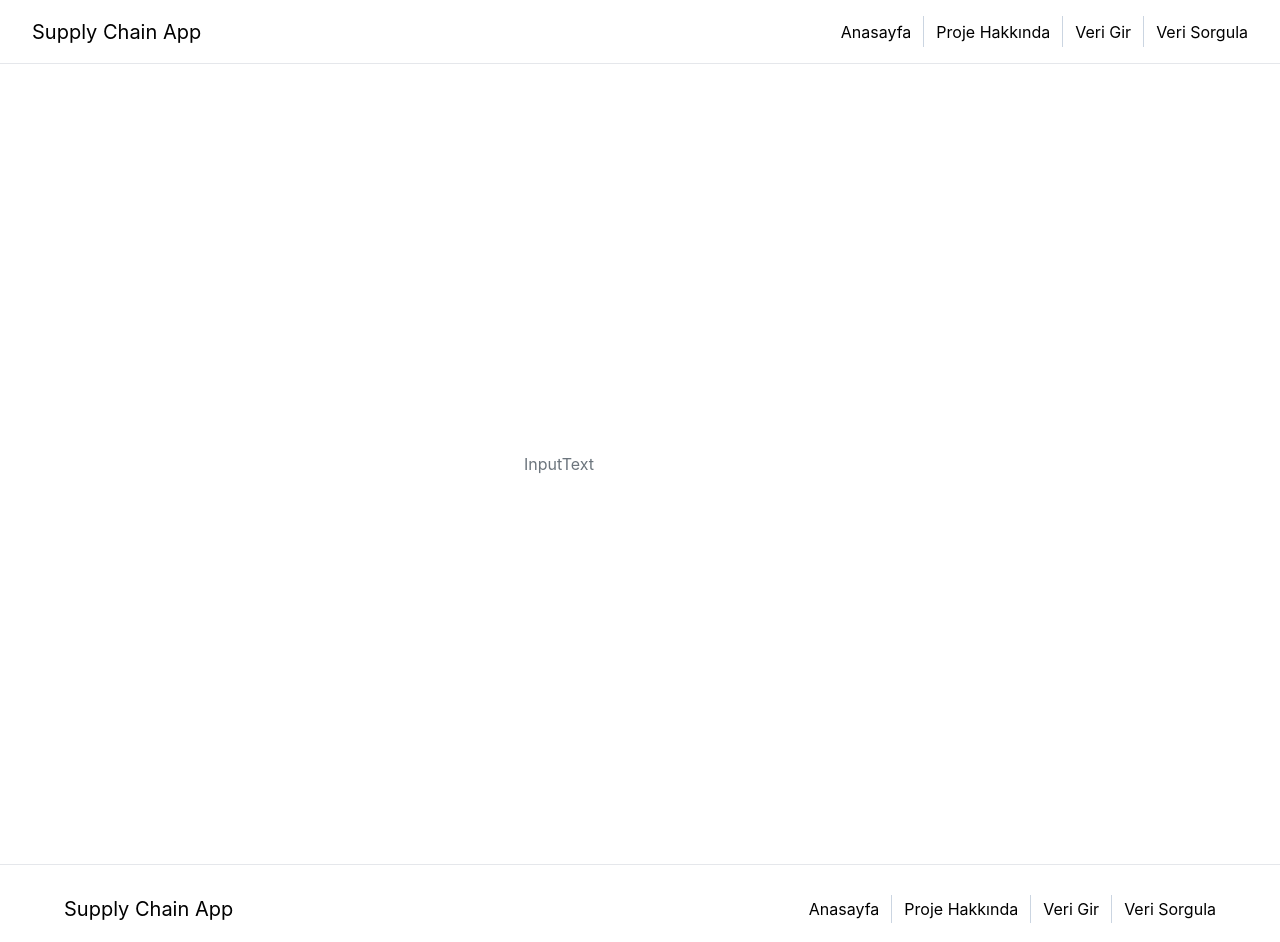
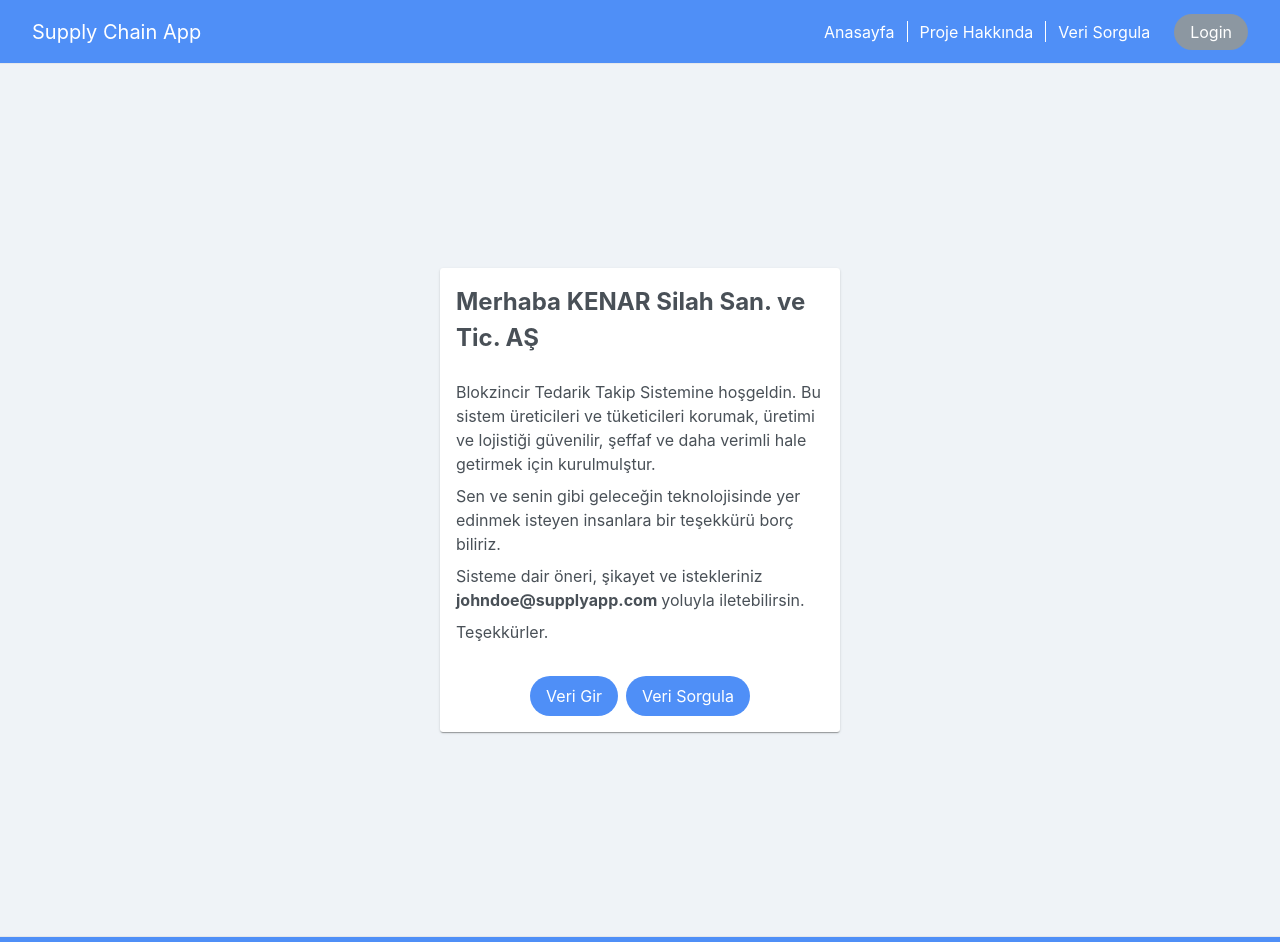
Before and after one commit to umutkenar/supply-chain, a Vue app: page / in a window 1280 px wide. Shown: the top 942 px of the page. Built offline with nearby package versions, Linux system fonts and the light colour scheme.

Commit message:
some components added

```diff
--- a/src/App.vue
+++ b/src/App.vue
@@ -1,7 +1,7 @@
 <template>
   <div>
     <ScHeader></ScHeader>
-    <div class="w-full h-screen">
+    <div class="w-full p-9 bg-[#eff3f7]">
       <RouterView></RouterView>
     </div>
     <ScFooter></ScFooter>
--- /dev/null
+++ b/src/components/AddProduct/AddProduct.vue
@@ -0,0 +1,15 @@
+<template>
+    <div class="w-full h-screen flex justify-center items-center">
+      <div class="field">
+        <span class="p-float-label">
+          <InputText id="inputtext" type="text" v-model="value1" />
+          <label for="inputtext">InputText</label>
+        </span>
+      </div>
+    </div>
+  </template>
+  <script setup>
+  import {ref} from 'vue'
+  const value1 = ref();
+  </script>
+  <style></style>
--- /dev/null
+++ b/src/components/BaseComponents/ScButton.vue
@@ -0,0 +1,43 @@
+<template>
+  <RouterLink :to="{ name: buttonLink }" :class="buttonClass"
+    >{{buttonText}}</RouterLink
+  >
+</template>
+<script setup>
+import { defineProps,computed } from "vue";
+// eslint-disable-next-line no-unused-vars
+const props = defineProps({
+  buttonText: {
+    type: String,
+    required: true,
+  },
+  buttonLink: {
+    type: String,
+    default:'HomePage',
+    required: false,
+  },
+  primary:{
+    type:Boolean,
+    default: false,
+  },
+  secondary:{
+    type:Boolean,
+    default: false,
+  },
+  tertiary:{
+    type:Boolean,
+    default: false,
+  },
+});
+
+const buttonClass = computed(()=>{
+  return [
+   "max-w-max py-2 px-4 rounded-full",
+    {
+      "bg-PRIMARY_BLUE  text-white": props.primary,
+      "bg-PRIMARY_RED  text-white": props.secondary,
+      "bg-GREYSCALE_3 text-white": props.tertiary,
+    }
+  ]
+})
+</script>
--- a/src/components/BaseComponents/ScFooter.vue
+++ b/src/components/BaseComponents/ScFooter.vue
@@ -1,15 +1,15 @@
 <template>
-  <div class="w-full h-32 border-t py-4 px-8">
-    <div class="w-full h-full px-8 py-4 flex flex-col gap-4 justify-center items-center">
+  <div class="w-full h-32 border-t py-4 px-8 bg-[#4f8ff7]">
+    <div class="w-full h-full px-8 py-4 flex flex-col gap-4 justify-center items-center text-white">
       <div class="w-full flex justify-between items-center">
         <h1 class="text-xl">Supply Chain App</h1>
         <div class="w-full h-full max-w-max flex gap-3 items-center">
           <RouterLink to="/">Anasayfa</RouterLink>
-          <div class="h-full w-[1px] bg-slate-300"></div>
+          <div class="h-full w-[1px] bg-white"></div>
           <RouterLink :to="{ name: 'AboutProject' }">Proje Hakkında</RouterLink>
-          <div class="h-full w-[1px] bg-slate-300"></div>
+          <div class="h-full w-[1px] bg-white"></div>
           <RouterLink to="/">Veri Gir</RouterLink>
-          <div class="h-full w-[1px] bg-slate-300"></div>
+          <div class="h-full w-[1px] bg-white"></div>
           <RouterLink to="/">Veri Sorgula</RouterLink>
         </div>
       </div>
--- a/src/components/BaseComponents/ScHeader.vue
+++ b/src/components/BaseComponents/ScHeader.vue
@@ -1,17 +1,62 @@
 <template>
-  <div class="w-full h-16 border-b">
-    <div class="w-full h-full px-8 py-4 flex justify-between items-center ">
-        <h1 class=" text-xl">Supply Chain App</h1>
-        <div class="w-full h-full max-w-max flex gap-3 items-center">
-            <RouterLink to="/">Anasayfa</RouterLink>
-            <div class="h-full w-[1px] bg-slate-300"></div>
-            <RouterLink :to="{ name: 'AboutProject' }">Proje Hakkında</RouterLink>
-            <div class="h-full w-[1px] bg-slate-300"></div>
-            <RouterLink to="/">Veri Gir</RouterLink>
-            <div class="h-full w-[1px] bg-slate-300"></div>
-            <RouterLink to="/">Veri Sorgula</RouterLink>
-
+  <div class="w-full h-16 border-b bg-PRIMARY_BLUE">
+    <div class="w-full h-full px-8 py-4 flex justify-between items-center">
+      <div class="flex gap-6 items-center">
+        <h1 class="text-xl text-white">Supply Chain App</h1>
+      </div>
+      <div class="flex items-center gap-6 h-2/3">
+        <div v-if="isLogged" class="w-full h-full max-w-max flex gap-3 items-center text-white">
+          <RouterLink to="/">Anasayfa</RouterLink>
+          <div class="h-full w-[1px] bg-white"></div>
+          <RouterLink :to="{ name: 'AboutProject' }">Proje Hakkında</RouterLink>
+          <div class="h-full w-[1px] bg-white"></div>
+          <RouterLink :to="{ name: 'AddProduct' }">Veri Gir</RouterLink>
+          <div class="h-full w-[1px] bg-white"></div>
+          <RouterLink :to="{ name: 'GetProduct' }">Veri Sorgula</RouterLink>
         </div>
+        <div v-else class="w-full h-full max-w-max flex gap-3 items-center text-white">
+          <RouterLink to="/">Anasayfa</RouterLink>
+          <div class="h-full w-[1px] bg-white"></div>
+          <RouterLink :to="{ name: 'AboutProject' }">Proje Hakkında</RouterLink>
+          <div class="h-full w-[1px] bg-white"></div>
+          <RouterLink :to="{ name: 'GetProduct' }">Veri Sorgula</RouterLink>
+        </div>
+        <div>
+          <ScButtonVue v-if="!isLogged" button-text="Login" tertiary @click="logIn"></ScButtonVue>
+          <ScButtonVue v-else button-text="Logout" tertiary @click="logOut"></ScButtonVue>
+        </div>
+      </div>
     </div>
   </div>
 </template>
+<script setup>
+
+import { ref } from "vue";
+import ScButtonVue from "./ScButton.vue";
+
+
+const isLogged = ref(false);
+function logIn() {
+  localStorage.setItem("isLoggedIn", "true");
+  isLogged.value = true;
+}
+function logOut() {
+  localStorage.setItem("isLoggedIn", "false");
+  isLogged.value = false;
+}
+// onMounted(() => {
+//   let temp = localStorage.getItem("isLoggedIn");
+// });
+
+// watch(isLogged, () => {
+//   let temp = localStorage.getItem("isLoggedIn");
+//   console.log("sadasdasdas");
+//   if (temp === "true") isLogged.value = true;
+//   else isLogged.value = false;
+// });
+// watch(
+//   () => {
+//     isLogged.value = localStorage.getItem("isLoggedIn") === "true" ? true : false;
+//   },
+// );
+</script>
--- /dev/null
+++ b/src/components/GetProduct/GetProduct.vue
@@ -0,0 +1,3 @@
+<template>
+    <h1>Hello World!</h1>
+</template>
--- a/src/components/HomePage/HomePage.vue
+++ b/src/components/HomePage/HomePage.vue
@@ -1,15 +1,45 @@
 <template>
   <div class="w-full h-screen flex justify-center items-center">
-    <div class="field">
-      <span class="p-float-label">
-        <InputText id="inputtext" type="text" v-model="value1" />
-        <label for="inputtext">InputText</label>
-      </span>
-      {{value1}}
-    </div>
+    <Card style="width: 25em">
+      <template #title> Merhaba <span v-if="!isLogged">KENAR Silah San. ve Tic. AŞ</span></template>
+      <template #content>
+        <div class="flex flex-col gap-2">
+          <span>
+            Blokzincir Tedarik Takip Sistemine hoşgeldin. Bu sistem üreticileri ve tüketicileri korumak, üretimi ve
+            lojistiği güvenilir, şeffaf ve daha verimli hale getirmek için kurulmulştur.
+          </span>
+          <span>
+            Sen ve senin gibi geleceğin teknolojisinde yer edinmek isteyen insanlara bir teşekkürü borç biliriz.
+          </span>
+          <span> Sisteme dair öneri, şikayet ve istekleriniz <b>johndoe@supplyapp.com </b>yoluyla iletebilirsin. </span>
+          <span> Teşekkürler. </span>
+        </div>
+      </template>
+      <template #footer>
+        <div class="w-full flex justify-center items-center gap-2">
+          <ScButtonVue v-if="!isLogged" button-link="AddProduct" button-text="Veri Gir" primary></ScButtonVue>
+          <ScButtonVue v-else button-link="AddProduct" button-text="Giriş Yap" primary></ScButtonVue>
+          <ScButtonVue button-link="AddProduct" button-text="Veri Sorgula" primary></ScButtonVue>
+        </div>
+      </template>
+    </Card>
   </div>
 </template>
 <script setup>
-import {ref} from 'vue'
-const value1 = ref();
+import { onMounted, ref, watch } from "vue";
+import ScButtonVue from "../BaseComponents/ScButton.vue";
+
+const isLogged = ref(localStorage.getItem("isLoggedIn"));
+onMounted(() => {
+  // let temp = localStorage.getItem("isLoggedIn");
+  // console.log("sadasdasdas");
+  // if (temp === "true") isLogged.value = true;
+  // else isLogged.value = false;
+});
+watch(localStorage.getItem("isLoggedIn"), async (newQuestion) => {
+  console.log("asdasdasdasdadas", newQuestion);
+  if (newQuestion === "true") isLogged.value = true;
+  else isLogged.value = false;
+});
 </script>
+<style></style>
--- a/src/main.js
+++ b/src/main.js
@@ -12,11 +12,13 @@ import "primeicons/primeicons.css";
 
 import Button from "primevue/button";
 import InputText from "primevue/inputtext";
+import Card from 'primevue/card';
 const app = createApp(App);
 app.use(PrimeVue);
 app.use(router);
 
 app.component("Button", Button);
 app.component("InputText", InputText);
+app.component("Card", Card);
 
 app.mount("#app");
--- a/src/router/index.js
+++ b/src/router/index.js
@@ -1,6 +1,8 @@
 import { createRouter, createWebHistory } from "vue-router";
 import HomePage from "@/components/HomePage/HomePage.vue";
 import AboutProjectVue from "@/components/AboutProject/AboutProject.vue";
+import AddProduct from "@/components/AddProduct/AddProduct.vue";
+import GetProduct from "@/components/GetProduct/GetProduct.vue";
 const routes = [
   {
     path: "/",
@@ -8,9 +10,19 @@ const routes = [
     component: HomePage,
   },
   {
-    path: "/proje-hakkinde",
+    path: "/about-us",
     name: "AboutProject",
     component: AboutProjectVue,
+  },
+  {
+    path: "/product-add",
+    name: "AddProduct",
+    component: AddProduct,
+  },
+  {
+    path: "/product-get",
+    name: "GetProduct",
+    component: GetProduct,
   },
 ];
 
--- a/tailwind.config.js
+++ b/tailwind.config.js
@@ -1,8 +1,77 @@
 /** @type {import('tailwindcss').Config} */
 module.exports = {
-  content: ['./src/**/*.{html,js,vue}'],
+  content: ["./src/**/*.{html,js,vue}"],
   theme: {
-    extend: {},
+    extend: {
+      width: {
+        25: "100px",
+        29: "116px",
+        63: "252px",
+        "n-gap-5-33": "calc(33.333333% - 20px)",
+        "n-gap-10-33": "calc(33.333333% - 40px)",
+        "n-gap-5-25": "calc(25.000000% - 20px)",
+        "n-gap-4-25": "calc(25.000000% - 16px)",
+        "n-gap-4-50": "calc(50.000000% - 16px)",
+        "n-gap-1_5-50": "calc(50% - 6px)",
+        "n-gap-3-50": "calc(50% - 12px)",
+        "n-gap-3_5-50": "calc(50% - 14px)",
+        "n-gap-5-50": "calc(50% - 20px)",
+        "n-gap-5-58": "calc(58% - 20px)",
+        "n-gap-5-42": "calc(42% - 20px)",
+      },
+      height: {
+        25: "100px",
+        SIDE_NAV: "calc(100% - 80px)",
+      },
+      screens: {
+        navBreak: "920px",
+      },
+      maxWidth: {
+        base: "1120px",
+      },
+      colors: {
+        PRIMARY_RED: "#BC091F",
+        PRIMARY_BLUE: "#4f8ff7",
+        GREY_TEXT: "#38393E",
+        GREYSCALE: "#E5ECF2",
+        HERO_DOT: "rgba(188, 9, 31, 0.2)",
+        ACCENT_GREEN: "#009B10",
+        GREYSCALE_2: "#B4B5BF",
+        GREYSCALE_3: "#8C97A1",
+        SHADE: "#F5F7FA",
+        GREY_2: "#88949E",
+      },
+      fontSize: {
+        title: ["40px", "48px"],
+        headerModal: ["44px", "68px"],
+        banner: ["56px", "68px"],
+        bannerDesc: ["32px", "38px"],
+        companyDetailTitle: ["28px", "36px"],
+      },
+      boxShadow: {
+        heroCard: "0px 4px 16px rgba(0, 0, 0, 0.16)",
+        bannerIcon: "0px 14px 54px rgba(23, 15, 73, 0.16)",
+        serviceStatisticCard: "-4px 4px 24px rgba(0, 0, 0, 0.08)",
+        searchFocus: "0px 24px 56px rgba(0, 0, 0, 0.08)",
+        bestChoice: "0px 4px 48px rgba(0, 0, 0, 0.12)",
+      },
+      dropShadow: {
+        "3xl": "0px 4px 40px rgba(0, 0, 0, 0.08)",
+      },
+      padding: {
+        13: "52px",
+        18: "72px",
+      },
+      gap: {
+        18: "72px",
+      },
+      backgroundImage: {
+        "why-choose-card": "linear-gradient(52.86deg, #FFFFFF 0%, rgba(255, 255, 255, 0) 50%)",
+      },
+      animation: {
+        "ping-slow": "ping 1.4s cubic-bezier(0, 0, 0.2, 1) infinite",
+      },
+    },
   },
   plugins: [],
-}
+};
```
Also changed, not shown: src/components/AboutProject/AboutProject.vue (+55 -34 lines).
